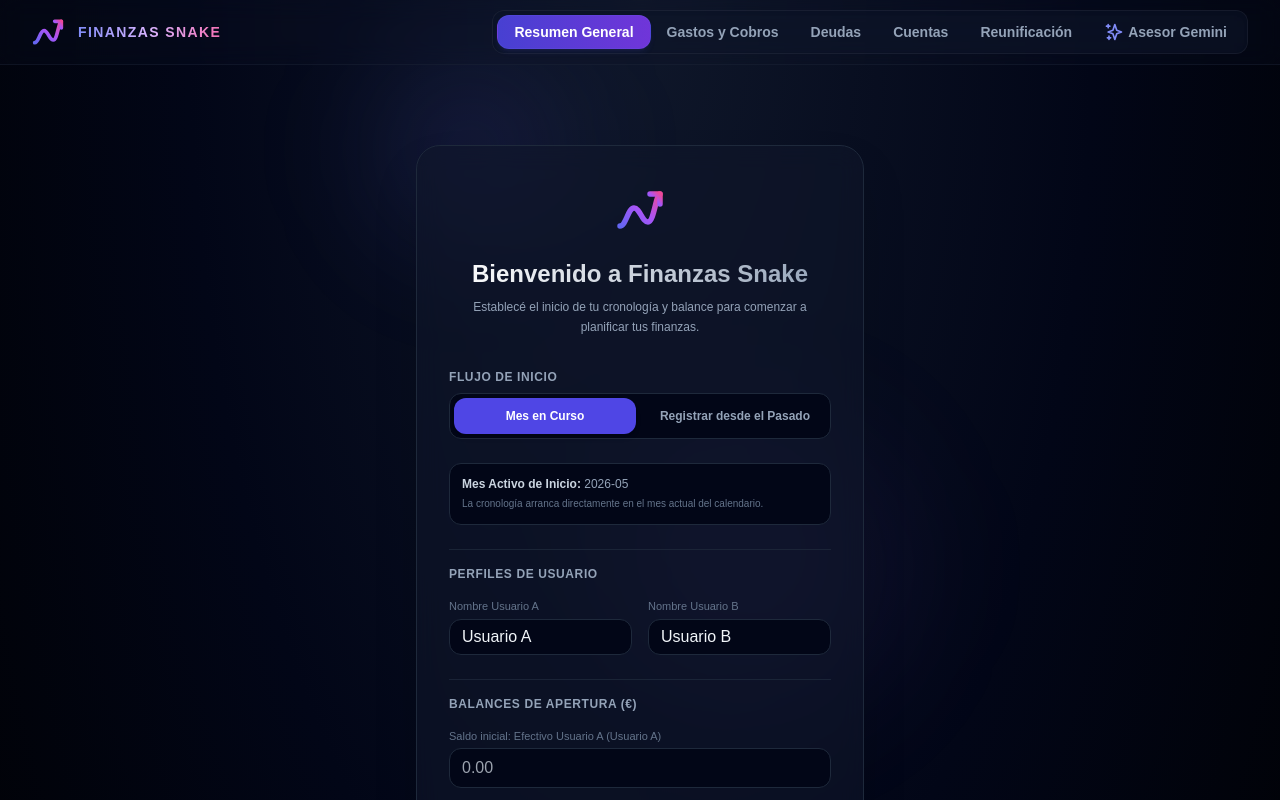
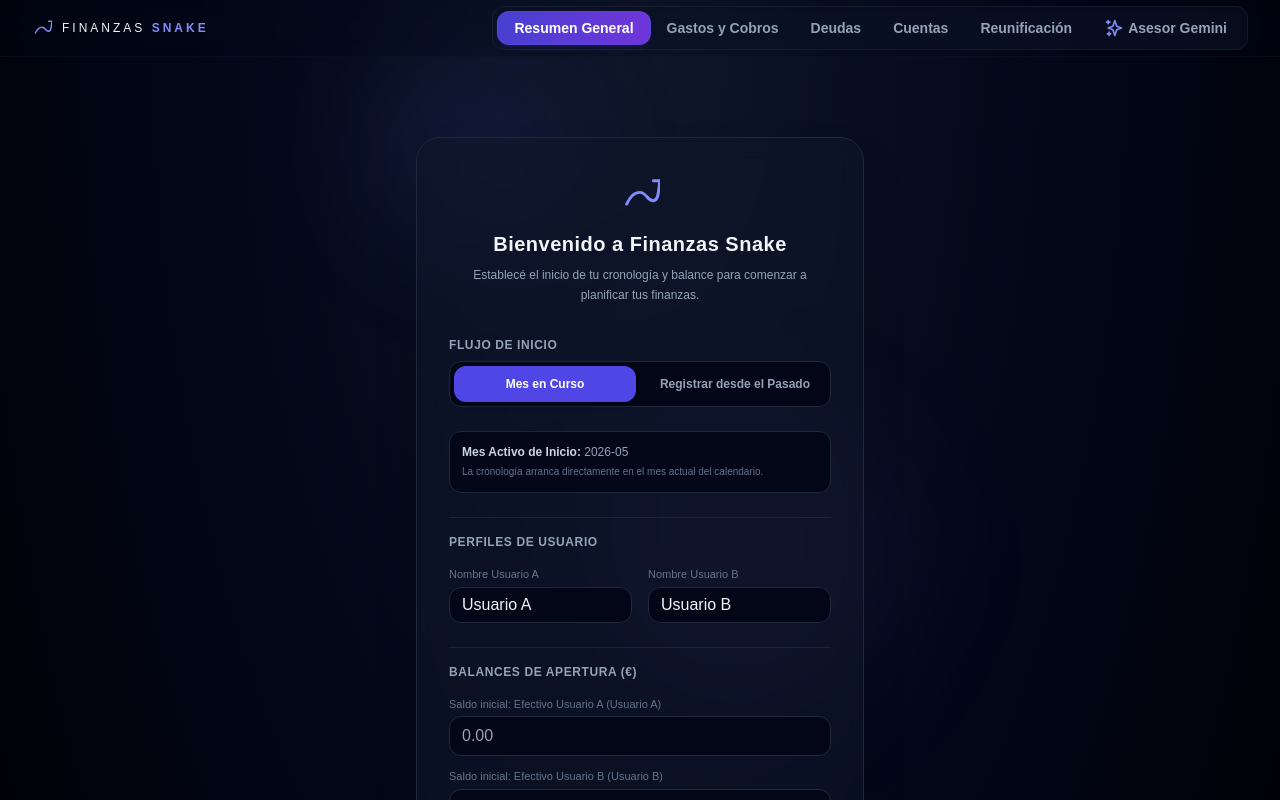
Before and after one commit to Snakeblack/finanzas-snake, a React (Vite) app: page / in a window 1280 px wide. Shown: the top 800 px of the page. Built offline with nearby package versions, Linux system fonts and the light colour scheme.

Commit message:
feat(header): make header more compact (h-14) and update branding to a highly minimal and elegant logo/text style

```diff
--- a/src/components/App.tsx
+++ b/src/components/App.tsx
@@ -112,23 +112,16 @@ function MainAppContent() {
 			<div className="bg-glow-violet top-1/4 right-1/4" />
 
 			{/* HEADER DE LA APP */}
-			<header className="border-b border-slate-800/40 bg-slate-900/20 backdrop-blur-md sticky top-0 z-30">
-				<div className="max-w-7xl mx-auto px-4 sm:px-6 lg:px-8 h-16 flex items-center justify-between">
-					<div className="flex items-center space-x-3.5">
-						<svg className="w-8 h-8 shrink-0" viewBox="0 0 24 24" fill="none" stroke="currentColor" strokeWidth={2.75} strokeLinecap="round" strokeLinejoin="round">
-							<defs>
-								<linearGradient id="logo-grad" x1="0%" y1="100%" x2="100%" y2="0%">
-									<stop offset="0%" stopColor="#6366f1" />
-									<stop offset="50%" stopColor="#a855f7" />
-									<stop offset="100%" stopColor="#ec4899" />
-								</linearGradient>
-							</defs>
-							<path d="M 2 20 c 3 0, 4 -9, 7 -9 s 4 7, 7 7 s 4 -14, 6 -14" stroke="url(#logo-grad)" />
-							<path d="M 17 4 h 5 v 5" stroke="url(#logo-grad)" />
+			<header className="border-b border-slate-900/40 bg-slate-950/20 backdrop-blur-md sticky top-0 z-30">
+				<div className="max-w-7xl mx-auto px-4 sm:px-6 lg:px-8 h-14 flex items-center justify-between">
+					<div className="flex items-center space-x-2.5">
+						<svg className="w-5 h-5 text-indigo-400 shrink-0" viewBox="0 0 24 24" fill="none" stroke="currentColor" strokeWidth={1.75} strokeLinecap="round" strokeLinejoin="round">
+							<path d="M 4 18 c 2 -4, 4 -7, 8 -7 s 4 5, 8 5 s 3 -10, 4 -12" />
+							<path d="M 20 4 h 4 v 4" />
 						</svg>
-						<h1 className="font-heading font-black text-sm tracking-widest uppercase bg-gradient-to-r from-indigo-400 via-purple-300 to-pink-400 bg-clip-text text-transparent">
-							Finanzas Snake
-						</h1>
+						<span className="font-heading font-light tracking-[0.25em] text-xs uppercase text-slate-100">
+							Finanzas <span className="font-bold text-indigo-400">Snake</span>
+						</span>
 					</div>
 
 					{/* Selector de Pestañas Principal */}
@@ -317,20 +310,13 @@ function MainAppContent() {
 				{periods.length === 0 ? (
 					<div className="max-w-md mx-auto my-12 bg-slate-900/60 backdrop-blur-md border border-slate-800 rounded-3xl p-8 shadow-2xl">
 						<div className="text-center mb-8">
-							<div className="w-16 h-16 mx-auto mb-4 flex items-center justify-center">
-								<svg className="w-12 h-12" viewBox="0 0 24 24" fill="none" stroke="currentColor" strokeWidth={2.75} strokeLinecap="round" strokeLinejoin="round">
-									<defs>
-										<linearGradient id="welcome-logo-grad" x1="0%" y1="100%" x2="100%" y2="0%">
-											<stop offset="0%" stopColor="#6366f1" />
-											<stop offset="50%" stopColor="#a855f7" />
-											<stop offset="100%" stopColor="#ec4899" />
-										</linearGradient>
-									</defs>
-									<path d="M 2 20 c 3 0, 4 -9, 7 -9 s 4 7, 7 7 s 4 -14, 6 -14" stroke="url(#welcome-logo-grad)" />
-									<path d="M 17 4 h 5 v 5" stroke="url(#welcome-logo-grad)" />
+							<div className="w-12 h-12 mx-auto mb-3 flex items-center justify-center">
+								<svg className="w-10 h-10 text-indigo-400" viewBox="0 0 24 24" fill="none" stroke="currentColor" strokeWidth={1.75} strokeLinecap="round" strokeLinejoin="round">
+									<path d="M 4 18 c 2 -4, 4 -7, 8 -7 s 4 5, 8 5 s 3 -10, 4 -12" />
+									<path d="M 20 4 h 4 v 4" />
 								</svg>
 							</div>
-							<h2 className="text-2xl font-black bg-gradient-to-r from-white to-slate-400 bg-clip-text text-transparent">
+							<h2 className="text-xl font-bold text-slate-100 font-heading tracking-wide">
 								Bienvenido a Finanzas Snake
 							</h2>
 							<p className="text-xs text-slate-400 mt-2 leading-relaxed">
```
Also changed, not shown: public/favicon.svg.
